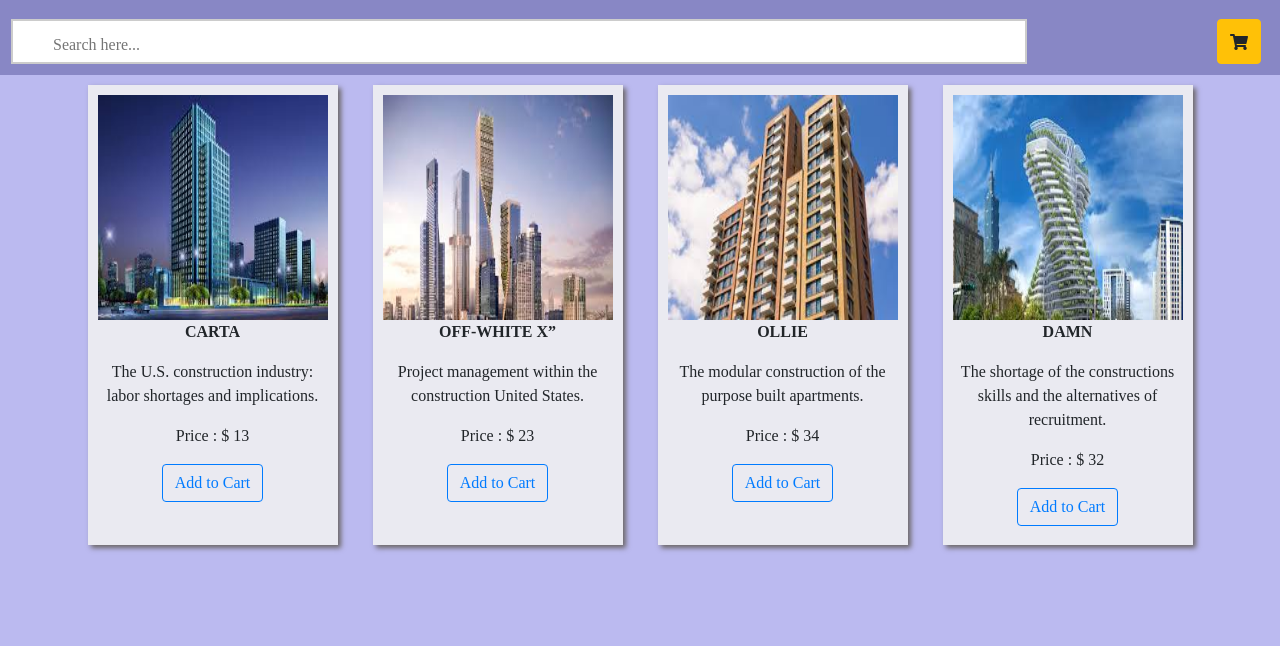
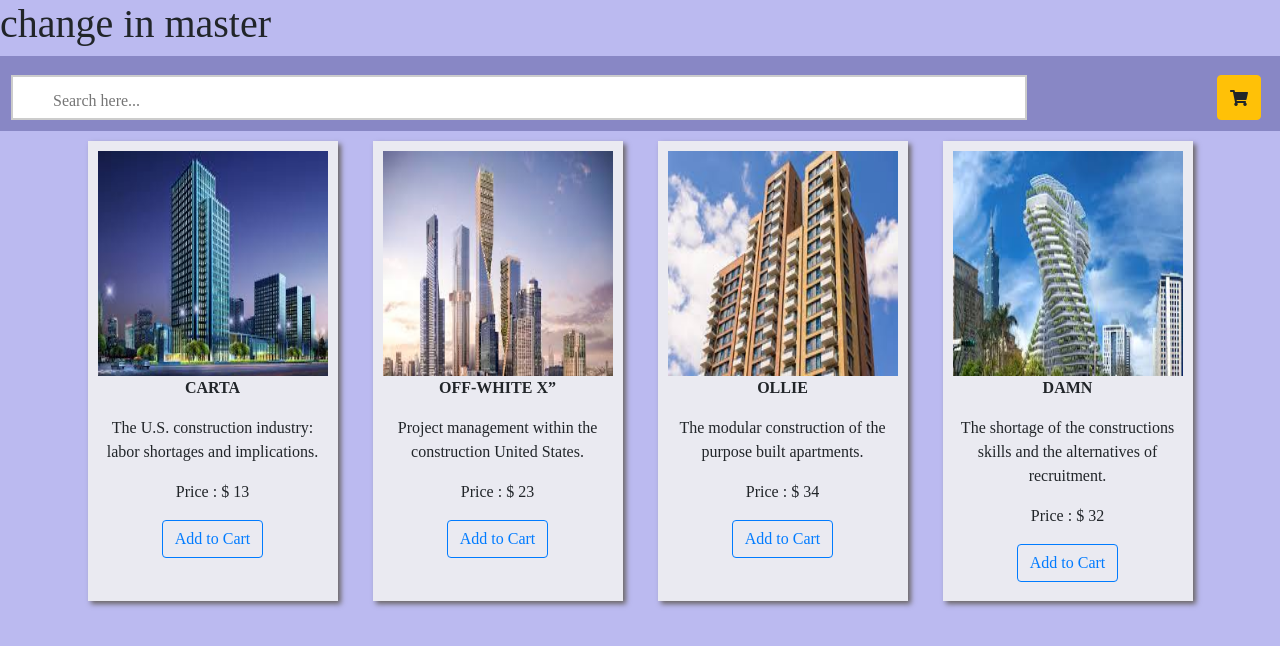
Before and after one commit to voidpankaj/AddToCart-final, a plain HTML site: page index.html in a window 1280 px wide. Drawn offline with nearby package versions, Linux system fonts and the light colour scheme; some packages are replaced by stand-ins of ours.

Commit message:
change in  master

```diff
--- a/index.html
+++ b/index.html
@@ -19,7 +19,7 @@
 </head>
 
 <body class="body1" ng-app="myApp" ng-controller="myCtrl">
-
+	<div><h1>change in master</h1> </div>
 
 	<div id="header">
 		<input class="inputClass" style="background-image: url('images/searchingicon.png');" type="text" ng-model="search" placeholder="Search here..."></input>
```
